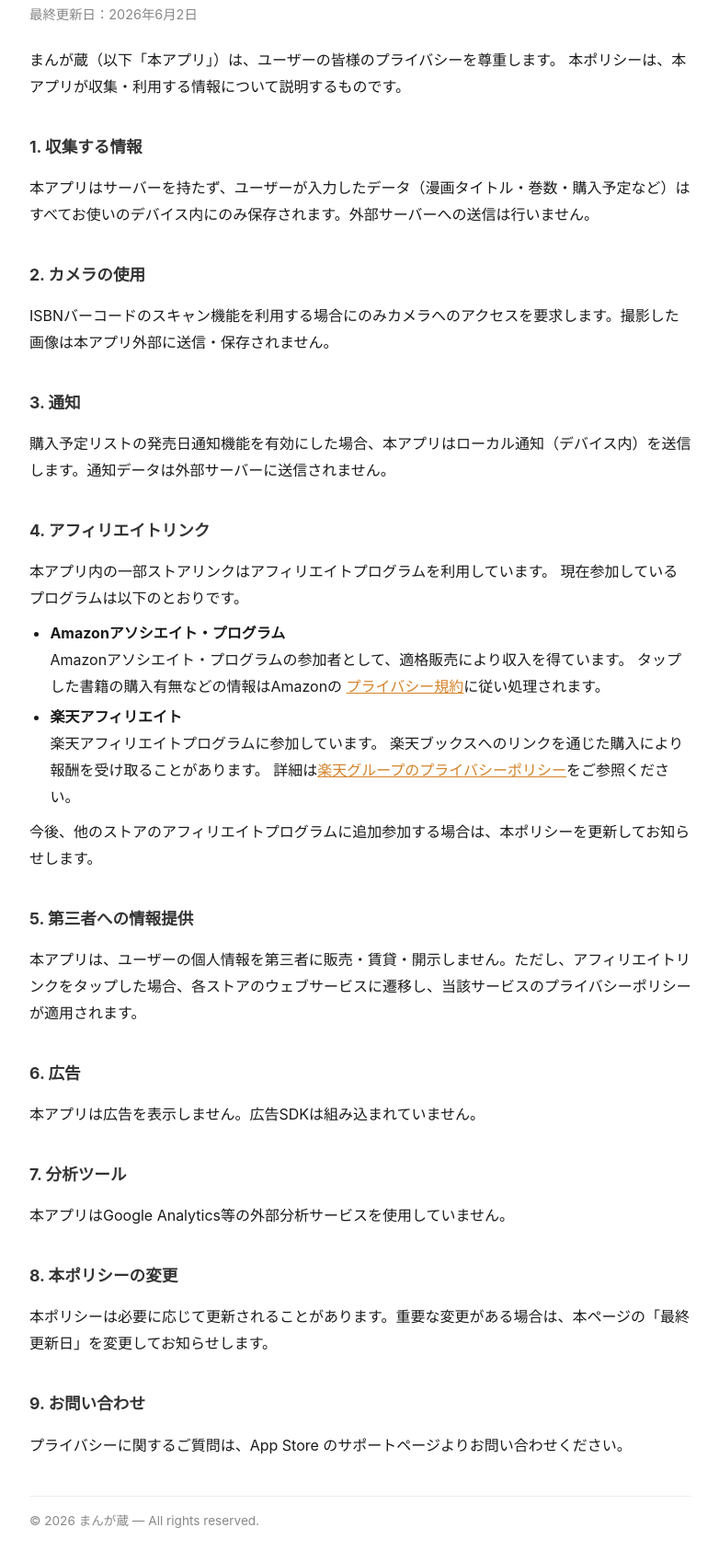
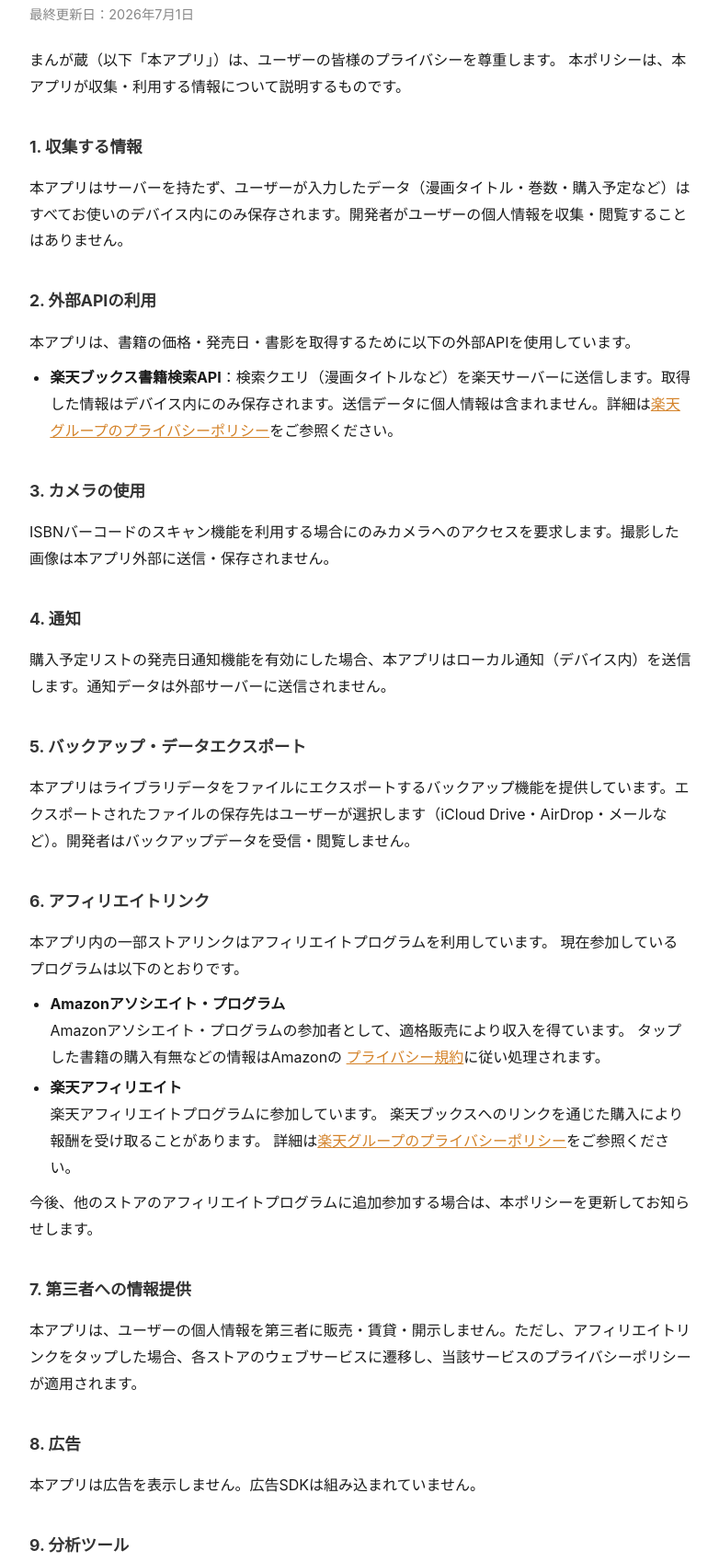
Before and after one commit to mangakura-app/mangakura-privacy, a plain HTML site: page index.html in a window 1280 px wide. Shown: the part 106-1804 px from the top of the page at 92% size, without its empty margins (248-1030 px from the left). Drawn offline with Linux system fonts and the light colour scheme.

Commit message:
docs: v1.4.0対応 - 楽天API・バックアップ機能を追記、更新日修正

```diff
--- a/index.html
+++ b/index.html
@@ -26,7 +26,7 @@
 </head>
 <body>
   <h1>プライバシーポリシー</h1>
-  <p class="updated">最終更新日：2026年6月2日</p>
+  <p class="updated">最終更新日：2026年7月1日</p>
 
   <p>
     まんが蔵（以下「本アプリ」）は、ユーザーの皆様のプライバシーを尊重します。
@@ -34,15 +34,26 @@
   </p>
 
   <h2>1. 収集する情報</h2>
-  <p>本アプリはサーバーを持たず、ユーザーが入力したデータ（漫画タイトル・巻数・購入予定など）はすべてお使いのデバイス内にのみ保存されます。外部サーバーへの送信は行いません。</p>
+  <p>本アプリはサーバーを持たず、ユーザーが入力したデータ（漫画タイトル・巻数・購入予定など）はすべてお使いのデバイス内にのみ保存されます。開発者がユーザーの個人情報を収集・閲覧することはありません。</p>
 
-  <h2>2. カメラの使用</h2>
+  <h2>2. 外部APIの利用</h2>
+  <p>
+    本アプリは、書籍の価格・発売日・書影を取得するために以下の外部APIを使用しています。
+  </p>
+  <ul>
+    <li><strong>楽天ブックス書籍検索API</strong>：検索クエリ（漫画タイトルなど）を楽天サーバーに送信します。取得した情報はデバイス内にのみ保存されます。送信データに個人情報は含まれません。詳細は<a href="https://privacy.rakuten.co.jp/" target="_blank" rel="noopener">楽天グループのプライバシーポリシー</a>をご参照ください。</li>
+  </ul>
+
+  <h2>3. カメラの使用</h2>
   <p>ISBNバーコードのスキャン機能を利用する場合にのみカメラへのアクセスを要求します。撮影した画像は本アプリ外部に送信・保存されません。</p>
 
-  <h2>3. 通知</h2>
+  <h2>4. 通知</h2>
   <p>購入予定リストの発売日通知機能を有効にした場合、本アプリはローカル通知（デバイス内）を送信します。通知データは外部サーバーに送信されません。</p>
 
-  <h2>4. アフィリエイトリンク</h2>
+  <h2>5. バックアップ・データエクスポート</h2>
+  <p>本アプリはライブラリデータをファイルにエクスポートするバックアップ機能を提供しています。エクスポートされたファイルの保存先はユーザーが選択します（iCloud Drive・AirDrop・メールなど）。開発者はバックアップデータを受信・閲覧しません。</p>
+
+  <h2>6. アフィリエイトリンク</h2>
   <p>
     本アプリ内の一部ストアリンクはアフィリエイトプログラムを利用しています。
     現在参加しているプログラムは以下のとおりです。
@@ -63,19 +74,19 @@
   </ul>
   <p>今後、他のストアのアフィリエイトプログラムに追加参加する場合は、本ポリシーを更新してお知らせします。</p>
 
-  <h2>5. 第三者への情報提供</h2>
+  <h2>7. 第三者への情報提供</h2>
   <p>本アプリは、ユーザーの個人情報を第三者に販売・賃貸・開示しません。ただし、アフィリエイトリンクをタップした場合、各ストアのウェブサービスに遷移し、当該サービスのプライバシーポリシーが適用されます。</p>
 
-  <h2>6. 広告</h2>
+  <h2>8. 広告</h2>
   <p>本アプリは広告を表示しません。広告SDKは組み込まれていません。</p>
 
-  <h2>7. 分析ツール</h2>
+  <h2>9. 分析ツール</h2>
   <p>本アプリはGoogle Analytics等の外部分析サービスを使用していません。</p>
 
-  <h2>8. 本ポリシーの変更</h2>
+  <h2>10. 本ポリシーの変更</h2>
   <p>本ポリシーは必要に応じて更新されることがあります。重要な変更がある場合は、本ページの「最終更新日」を変更してお知らせします。</p>
 
-  <h2>9. お問い合わせ</h2>
+  <h2>11. お問い合わせ</h2>
   <p>プライバシーに関するご質問は、App Store のサポートページよりお問い合わせください。</p>
 
   <footer>
```
